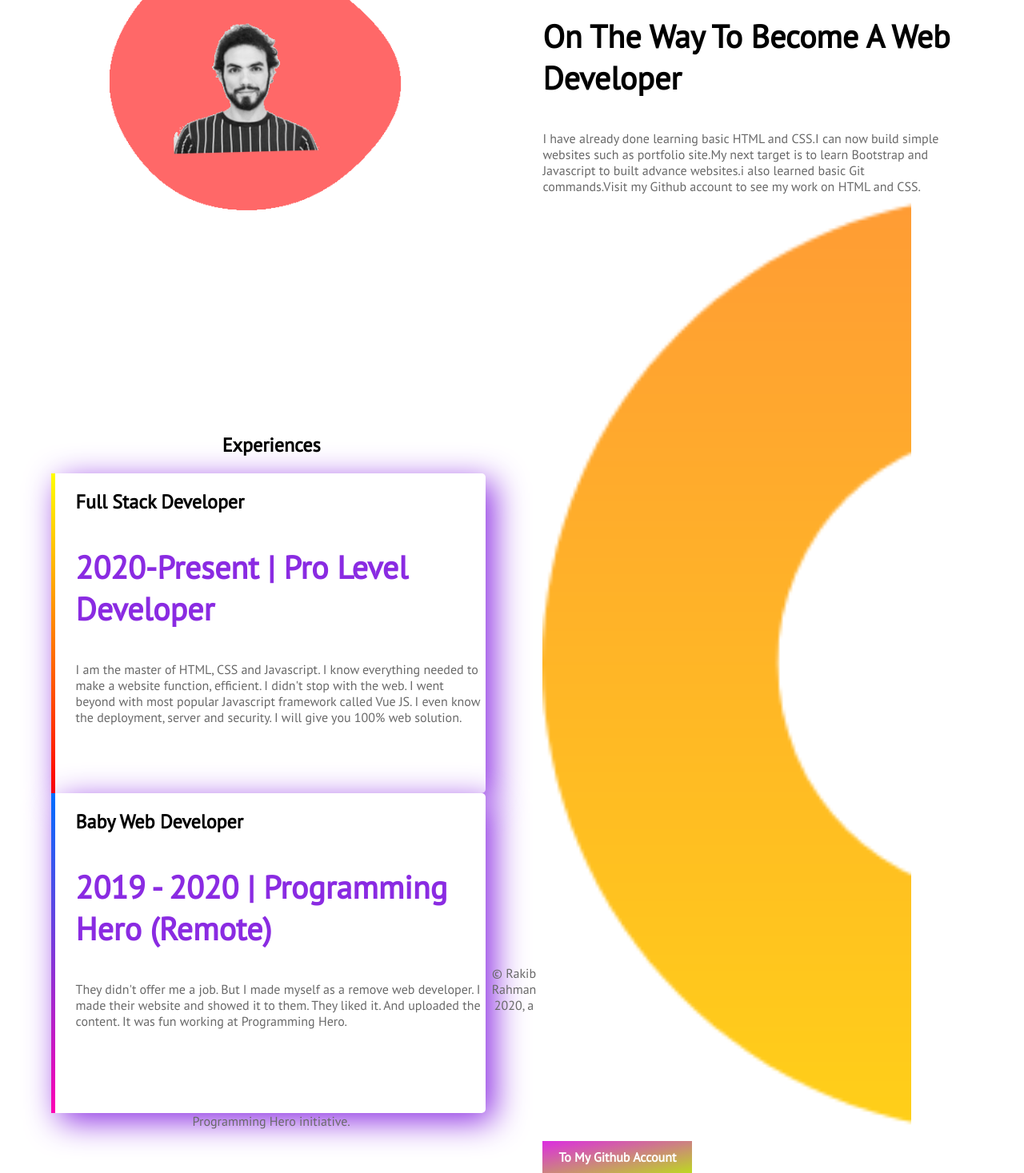
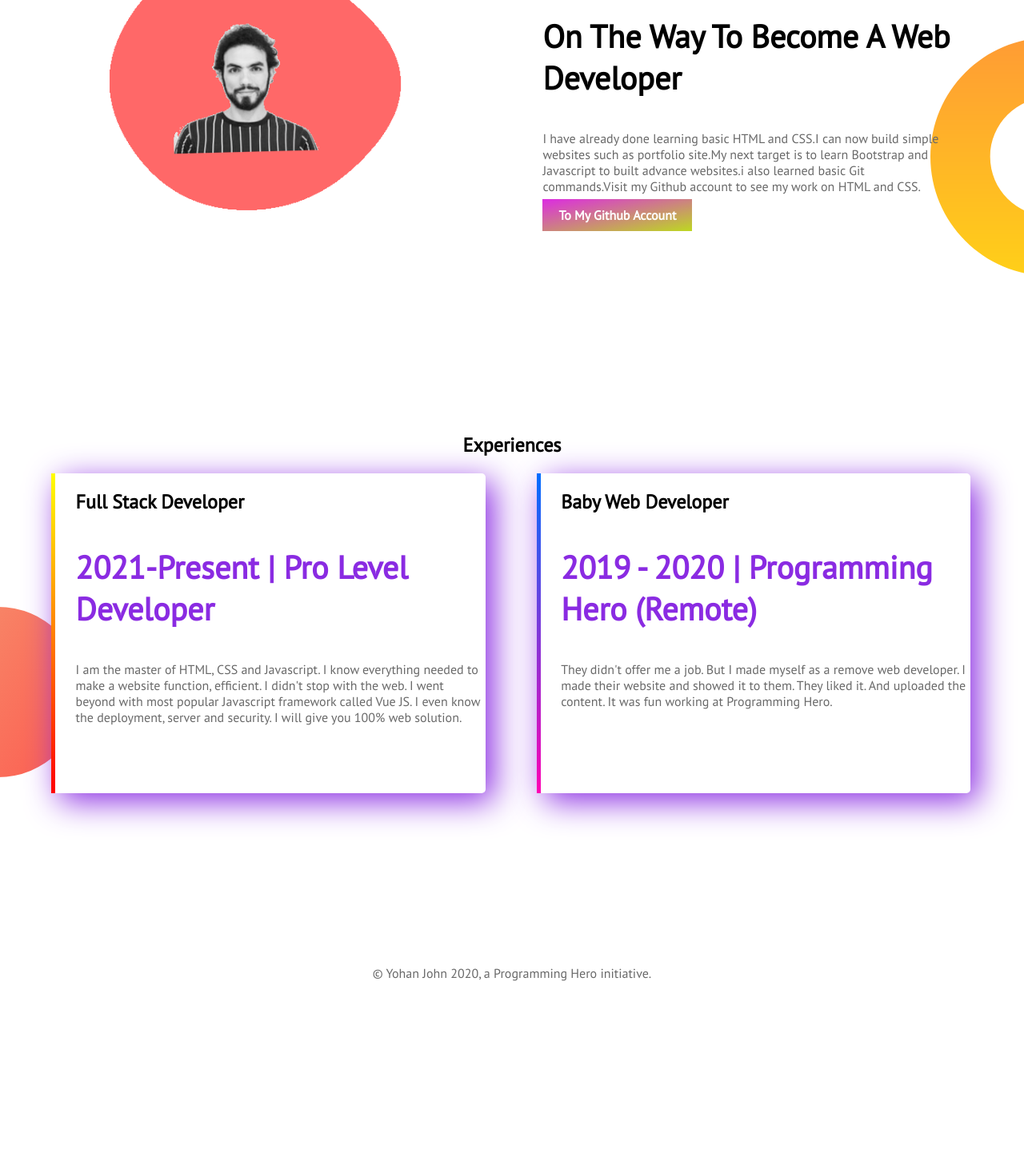
Before and after one commit to RakibRahman/portfolio-demo-site, a plain HTML site: page index.html in a window 1280 px wide. Shown: the part 779-2246 px from the top of the page at 80% size. After the commit the page ends 2022 px from the top, so only its background shows below. Drawn offline with Linux system fonts and the light colour scheme.

Commit message:
Image path and typography updated

```diff
--- a/index.html
+++ b/index.html
@@ -3,7 +3,7 @@
   <head>
     <meta charset="UTF-8" />
     <meta name="viewport" content="width=device-width, initial-scale=1.0" />
-    <title>Rakib Rahman</title>
+    <title>Yohan John</title>
     <link
       href="https://fonts.googleapis.com/css?family=PT+Sans&display=swap"
       rel="stylesheet"
@@ -18,7 +18,7 @@
       <!--First Section-->
       <div class="half-width">
         <h1><span class="name-mark">Welcome</span> To</h1>
-        <h1>The World of <span class="name-mark">Rakib</span></h1>
+        <h1>The World of <span class="name-mark">Yohan</span></h1>
         <h3>Student Class Web Developer</h3>
         <p>
           I'm learning HTML,CSS,Bootstrap,Javascript to became a successful web
@@ -48,7 +48,6 @@
           websites such as portfolio site.My next target is to learn Bootstrap
           and Javascript to built advance websites.i also learned basic Git
           commands.Visit my Github account to see my work on HTML and CSS.
-          <img src="img/dream-bg.png" alt="">
         </p>
         <a
           class="visit-gh"
@@ -66,7 +65,7 @@
       <h2 style="text-align: center">Experiences</h2>
       <div id="full-stack" class="half-width single-experience">
         <h2>Full Stack Developer</h2>
-        <h3 class="name-mark">2020-Present | Pro Level Developer</h3>
+        <h3 class="name-mark">2021-Present | Pro Level Developer</h3>
         <p>
           I am the master of HTML, CSS and Javascript. I know everything needed
           to make a website function, efficient. I didn't stop with the web. I
@@ -86,7 +85,7 @@
       </div>
     </section>
     <footer style="text-align: center">
-      <p>© Rakib Rahman 2020, a Programming Hero initiative.</p>
+      <p>© Yohan John 2020, a Programming Hero initiative.</p>
     </footer>
   </body>
 </html>
--- a/style.css
+++ b/style.css
@@ -32,7 +32,7 @@ p{
 }
 
 .top-bnn {
-    background-image: url("../portfolio/img/top-banner.png");
+    background-image: url("img/top-banner.png");
     background-repeat: no-repeat;
     /* BG image will not be repeated*/
 }
@@ -69,7 +69,7 @@ section {
 }
 
 .middle-bnn {
-    background-image: url("../portfolio/img/dream-bg.png");
+    background-image: url("img/dream-bg.png");
     background-repeat: no-repeat;
     background-position: right;
     /* to position BG image to right*/
@@ -91,7 +91,7 @@ section {
 .exp-area{
     /* padding-left:5%;
     display: inline-block; */
-    background-image: url("../portfolio/img/exp-bg.png");
+    background-image: url("img/exp-bg.png");
     background-repeat: no-repeat;
     background-position: left;
 
```
